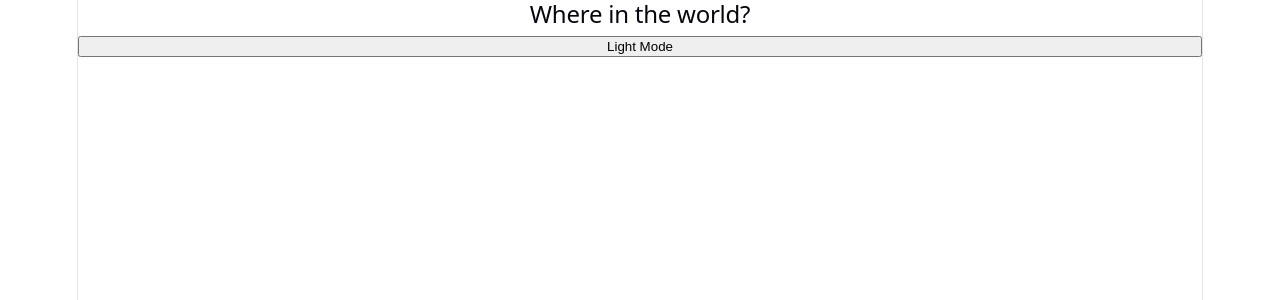
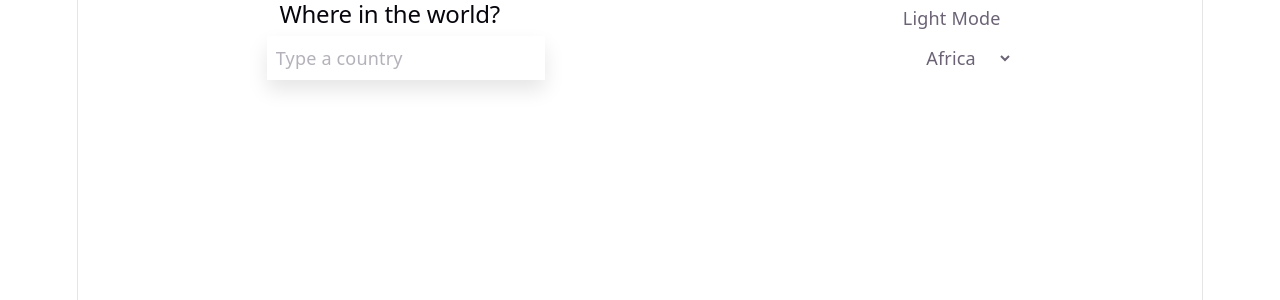
Before and after one commit to Kofi-RM/rest-countries, a React (Vite) app in the folder project/rest-countries/: page / in a window 1280 px wide. Shown: the top 300 px of the page. Built offline with nearby package versions, Linux system fonts and the light colour scheme; no server answers.

Commit message:
Added Debounce and Page Hooks. Added search bar and filter dropdown

```diff
--- a/project/rest-countries/package.json
+++ b/project/rest-countries/package.json
@@ -10,8 +10,10 @@
     "preview": "vite preview"
   },
   "dependencies": {
+    "@tailwindcss/vite": "^4.2.4",
     "react": "^19.2.5",
-    "react-dom": "^19.2.5"
+    "react-dom": "^19.2.5",
+    "tailwindcss": "^4.2.4"
   },
   "devDependencies": {
     "@babel/core": "^7.29.0",
--- a/project/rest-countries/src/App.tsx
+++ b/project/rest-countries/src/App.tsx
@@ -2,11 +2,19 @@ import { useState } from 'react'
 import ThemeContext from './theme-context'
 import './App.css'
 import TaskBar from './TaskBar';
+import SearchBar from './SearchBar';
 function App() {
 const [theme, setTheme] = useState("dark");
 
 const toggleTheme = () => {
   setTheme(prevTheme => (prevTheme === "dark" ? "light" : "dark" ))
+}
+
+async function getCountryByName(name:string):Promise<Response> {
+  const result = await fetch(`https://restcountries.com/v3.1/name/${name}`)
+  const json = await result.json()
+
+  return json
 }
 
 async function allCountries():Promise<Response> {
@@ -15,12 +23,18 @@ async function allCountries():Promise<Response> {
   console.log(json)
   return json;
 }
-const data = allCountries()
+allCountries().then((data) => {
+  console.log(data);
+
+  // const stringified = JSON.stringify(data);
+
+  // console.log(stringified);
+});
   return (
     <>
     <ThemeContext.Provider value = {{theme, toggleTheme}}>
     <TaskBar/>
-
+    <SearchBar/>
     </ThemeContext.Provider>
 
     </>
--- /dev/null
+++ b/project/rest-countries/src/SearchBar.tsx
@@ -0,0 +1,22 @@
+import useDebounce from "./useDebounce"
+
+
+
+export default function SearchBar() {
+
+    return (
+        <>
+            <div className="flex justify-around">
+                <input className = "p-2 shadow-[0px_10px_20px_0px_rgba(0,_0,_0,_0.1)]"placeholder="Type a country" type="string"></input>
+                <select>
+                    <option value = "Africa">Africa</option>
+                    <option value = "America">America</option>
+                    <option value = "Asia">Asia</option>
+                    <option value = "Europe">Europe</option>
+                    <option value = "Oceania">Oceania</option>
+                </select>
+            </div>
+        </>
+    )
+
+}
--- a/project/rest-countries/src/TaskBar.tsx
+++ b/project/rest-countries/src/TaskBar.tsx
@@ -4,10 +4,10 @@ export default function TaskBar() {
 const { theme, toggleTheme } = useContext(ThemeContext); // Consume the context
     return (
         <>
-
+        <div className="flex justify-around">
         <h2>Where in the world?</h2>
         <button onClick={toggleTheme}>{theme === "light" ? "Dark Mode": "Light Mode"}</button>
-
+        </div>
         </>
     )
 }
--- a/project/rest-countries/src/index.css
+++ b/project/rest-countries/src/index.css
@@ -1,7 +1,4 @@
-@tailwind base;
-@tailwind components;
-@tailwind utilities;
-
+@import "tailwindcss";
 :root {
   --text: #6b6375;
   --text-h: #08060d;
--- /dev/null
+++ b/project/rest-countries/src/useDebounce.ts
@@ -0,0 +1,29 @@
+import { useEffect, useState } from "react"
+
+type DebounceProps = {
+    input: string
+    delay: number
+}
+
+export default function useDebounce({ input, delay }: DebounceProps) {
+    const [debounceValue, setDebounceValue] = useState(input)
+    const isLoading = input !== debounceValue;
+    useEffect(() => {
+
+        const timer = setTimeout(() => {
+
+            setDebounceValue(input)
+
+
+        }, delay)
+
+        return () => clearTimeout(timer);
+    }
+        , [delay, input])
+
+
+    console.log(debounceValue)
+    return {debounceValue,
+        isLoading
+    }
+}
--- /dev/null
+++ b/project/rest-countries/src/usePagination.ts
@@ -0,0 +1,52 @@
+
+type PaginationProps = {
+    totalItems:number;
+    itemsPerPage:number;
+    initialPage:number;
+}
+
+import { useState } from "react";
+
+export default function usePagination({totalItems, itemsPerPage, initialPage}:PaginationProps) {
+
+const [currentPage, setCurrentPage] = useState(initialPage);
+
+const startIndex = 0 + ((currentPage - 1) * itemsPerPage)
+const endIndex = -1 + (currentPage * itemsPerPage)
+
+
+const totalPages = Math.ceil(totalItems/itemsPerPage)
+
+const itemsOnCurrentPage = currentPage === totalPages ? totalItems % itemsPerPage : itemsPerPage
+const canNextPage = currentPage < totalPages;
+const canPrevPage = currentPage > 1;
+
+const setPageNumber = (currentPage:number) => {
+    setCurrentPage(currentPage);
+}
+
+const nextPage = () => {
+    setCurrentPage(currentPage + 1)
+}
+
+const prevPage = () => {
+    setCurrentPage(currentPage - 1)
+}
+
+console.log(currentPage);
+return {
+    currentPage,
+    totalPages,
+    startIndex,
+    endIndex,
+    itemsOnCurrentPage,
+    setPageNumber,
+    nextPage,
+    prevPage,
+    canNextPage,
+    canPrevPage
+
+
+
+}
+}
--- a/project/rest-countries/vite.config.ts
+++ b/project/rest-countries/vite.config.ts
@@ -1,11 +1,13 @@
 import { defineConfig } from 'vite'
 import react, { reactCompilerPreset } from '@vitejs/plugin-react'
 import babel from '@rolldown/plugin-babel'
+import tailwindcss from '@tailwindcss/vite'
 
 // https://vite.dev/config/
 export default defineConfig({
   plugins: [
     react(),
+     tailwindcss(),
     babel({ presets: [reactCompilerPreset()] })
   ],
 })
```
Also changed, not shown: project/rest-countries/src/CountryPanel.tsx (added), 1 other file (tests, documents, lock files or other folders).
